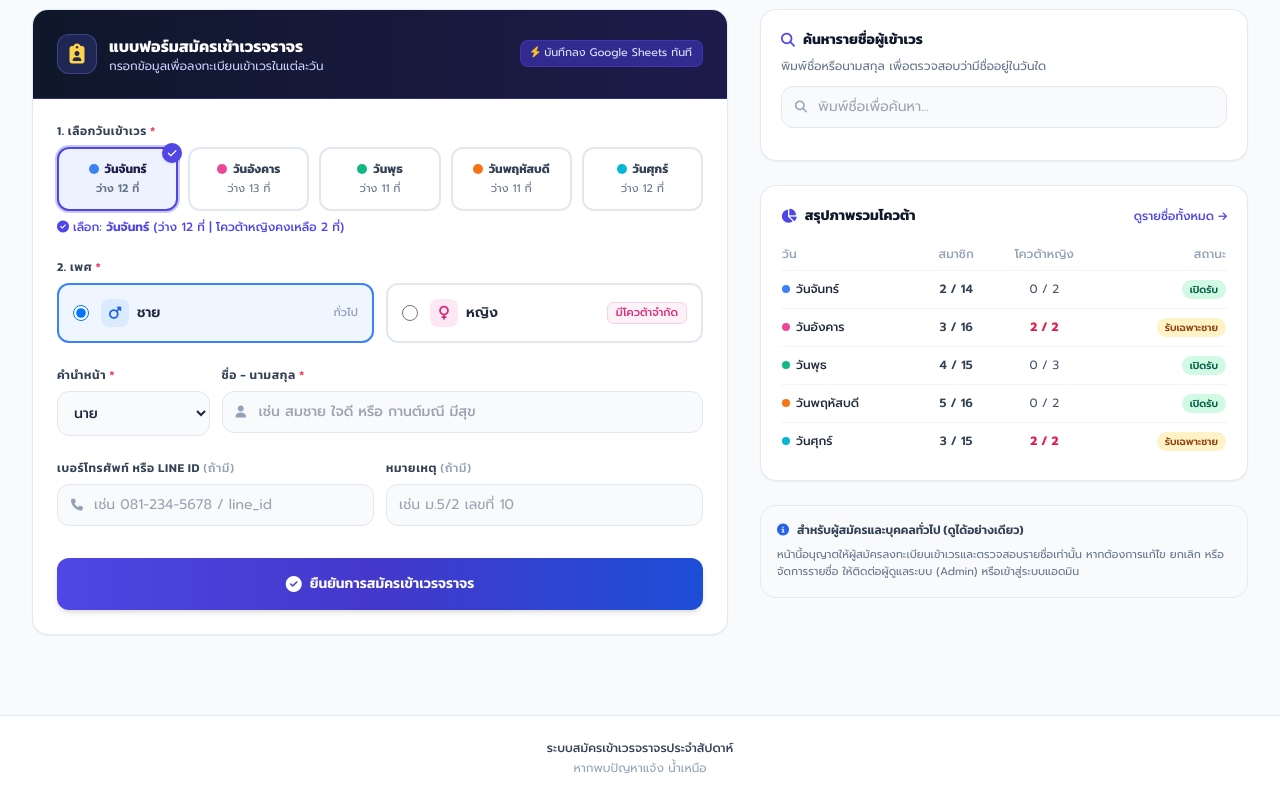
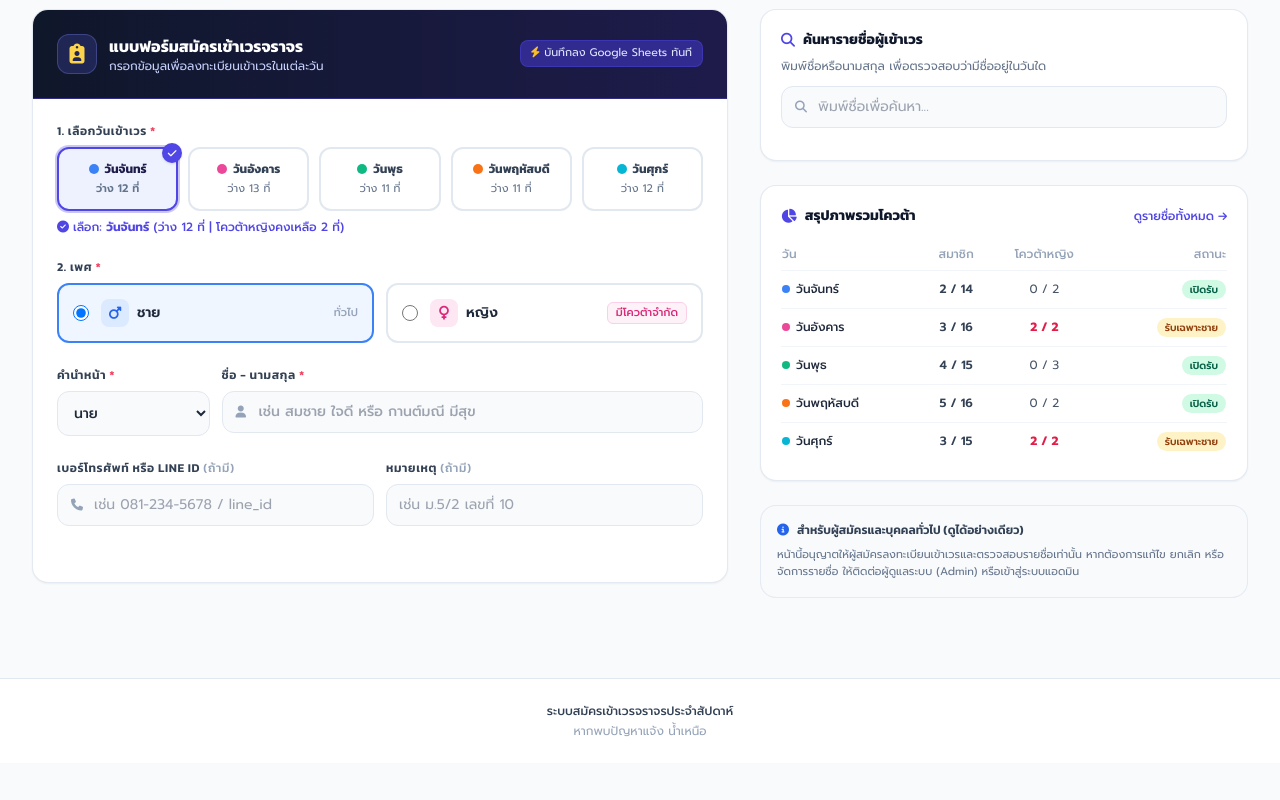
Before and after one commit to KTC404/ROTC, a website: page index.html in a window 1280 px wide. Shown: the part 655-1455 px from the top of the page. After the commit the page ends 1418 px from the top, so only its background shows below. Drawn offline with nearby package versions, Linux system fonts and the light colour scheme; some packages are replaced by stand-ins of ours; no server answers; a script that the page names is missing.

Commit message:
Comment out submit button in index.html
Comment out the submit button in the registration form.

```diff
--- a/index.html
+++ b/index.html
@@ -296,11 +296,11 @@
 
           <!-- Submit Button -->
           <div class="pt-2">
-            <button type="submit" id="submitRegBtn"
+            <!--<button type="submit" id="submitRegBtn"
               class="w-full bg-gradient-to-r from-indigo-600 via-indigo-700 to-blue-700 hover:from-indigo-700 hover:to-blue-800 text-white font-semibold py-3.5 px-4 rounded-xl shadow-md hover:shadow-indigo-500/25 transition-all flex items-center justify-center gap-2 text-sm font-['Kanit']">
               <i class="fa-solid fa-check-circle text-base"></i>
               <span>ยืนยันการสมัครเข้าเวรจราจร</span>
-            </button>
+            </button>-->
           </div>
 
         </form>
```
